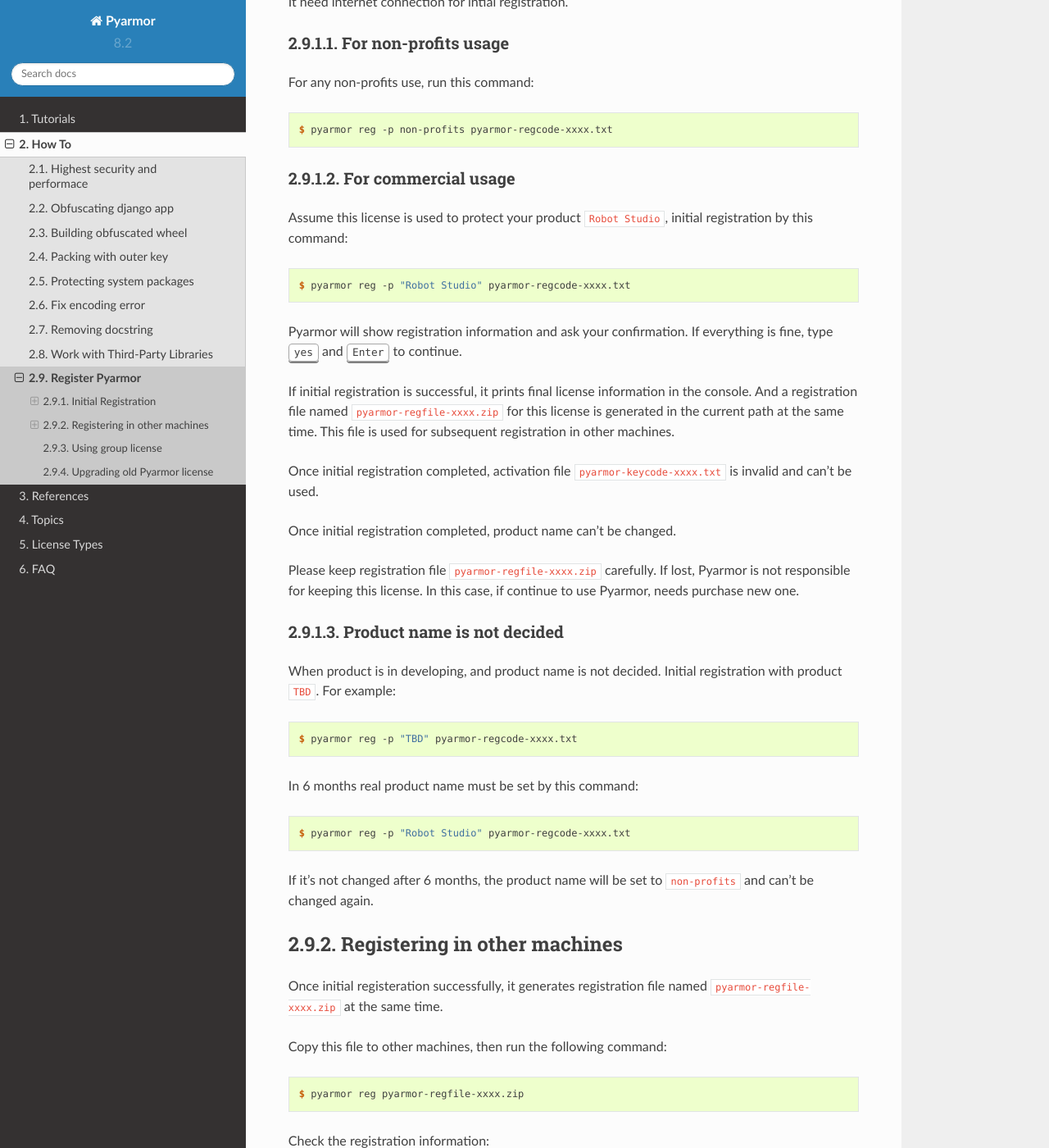
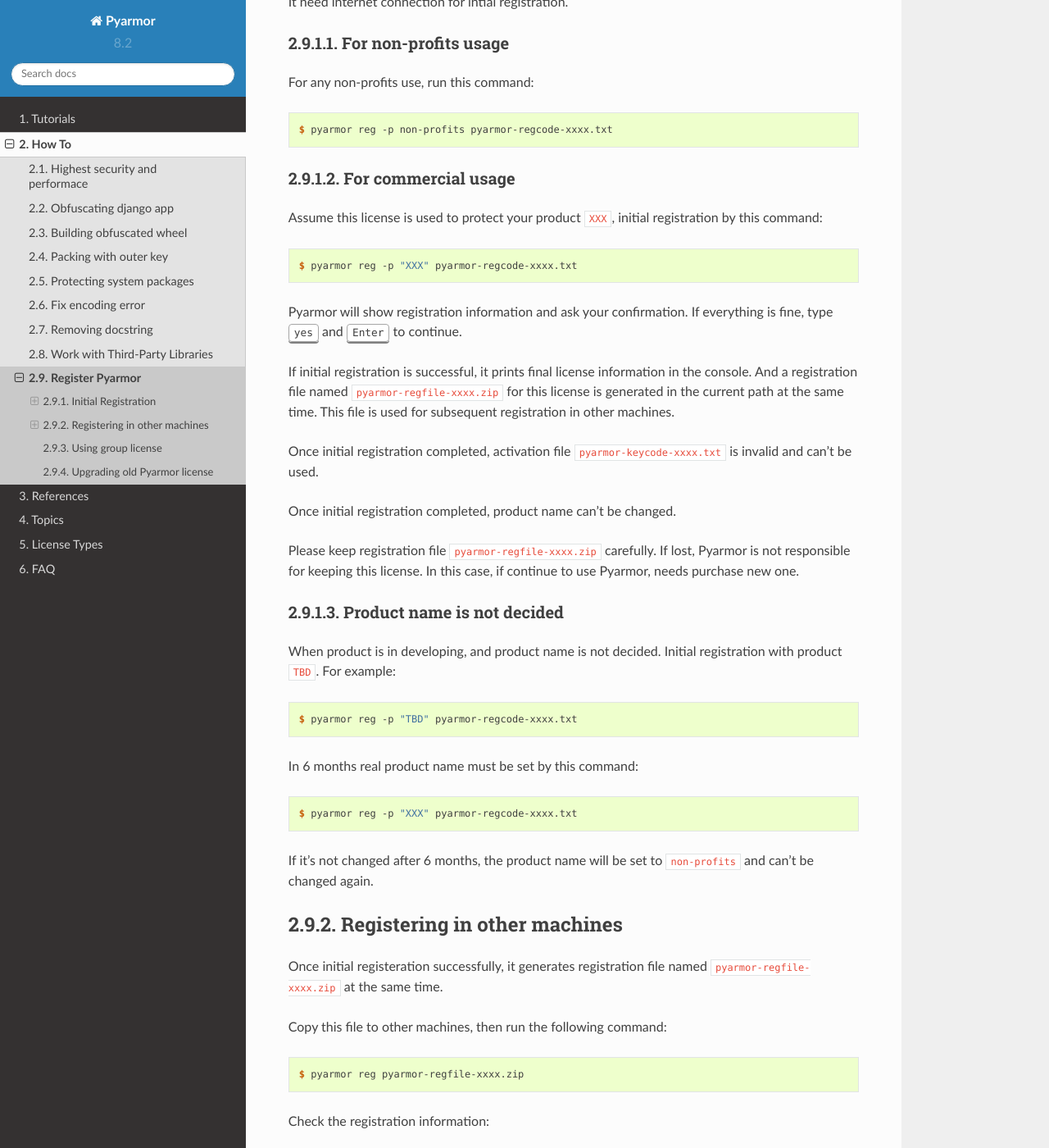
Before and after one commit to dashingsoft/pyarmor, a Sphinx documentation site: the page built from docs/how-to/register.rst, in a window 1280 px wide and 1400 px high, scrolled down 718 px. Shown: the whole window at 82% size. Built offline with Sphinx 7.4.7 and the Read the Docs theme 2.0.0, drawn with Linux system fonts in a browser that asks for light colours.

Commit message:
Refine sample

```diff
--- a/docs/how-to/register.rst
+++ b/docs/how-to/register.rst
@@ -34,9 +34,9 @@
 For commercial usage
 --------------------
 
-Assume this license is used to protect your product ``Robot Studio``, initial registration by this command::
+Assume this license is used to protect your product ``XXX``, initial registration by this command::
 
-    $ pyarmor reg -p "Robot Studio" pyarmor-regcode-xxxx.txt
+    $ pyarmor reg -p "XXX" pyarmor-regcode-xxxx.txt
 
 Pyarmor will show registration information and ask your confirmation. If everything is fine, type :kbd:`yes` and :kbd:`Enter` to continue.
 
@@ -57,7 +57,7 @@
 
 In 6 months real product name must be set by this command::
 
-    $ pyarmor reg -p "Robot Studio" pyarmor-regcode-xxxx.txt
+    $ pyarmor reg -p "XXX" pyarmor-regcode-xxxx.txt
 
 If it's not changed after 6 months, the product name will be set to ``non-profits`` and can't be changed again.
 
@@ -90,9 +90,9 @@
 
 After purchasing :term:`Pyarmor Group`, an activate file :file:`pyarmor-regcode-xxxx.txt` is sent to registration email.
 
-Initial registration need internet and Pyarmor 8.2+. Suppose product name is ``Robot``, then run this command::
+Initial registration need internet and Pyarmor 8.2+. Suppose product name is ``XXX``, then run this command::
 
-    $ pyarmor reg -p Robot pyarmor-regcode-xxxx.txt
+    $ pyarmor reg -p XXX pyarmor-regcode-xxxx.txt
 
 If initial registration is successful, a regfile ``pyarmor-regfile-xxxx.zip`` will be generated.
 
--- a/docs/licenses.rst
+++ b/docs/licenses.rst
@@ -210,9 +210,9 @@
 
 Next upgrade to Pyarmor 8.0+, according to new `EULA of Pyarmor`_, each license is only for one product.
 
-Assume this license will be used to obfuscate product ``Robot Studio``, run this command::
+Assume this license will be used to obfuscate product ``XXX``, run this command::
 
-    $ pyarmor reg -u -p "Robot Studio" pyarmor-regcode-xxxx.txt
+    $ pyarmor reg -u -p "XXX" pyarmor-regcode-xxxx.txt
 
 Check the upgraded license information::
 
```
